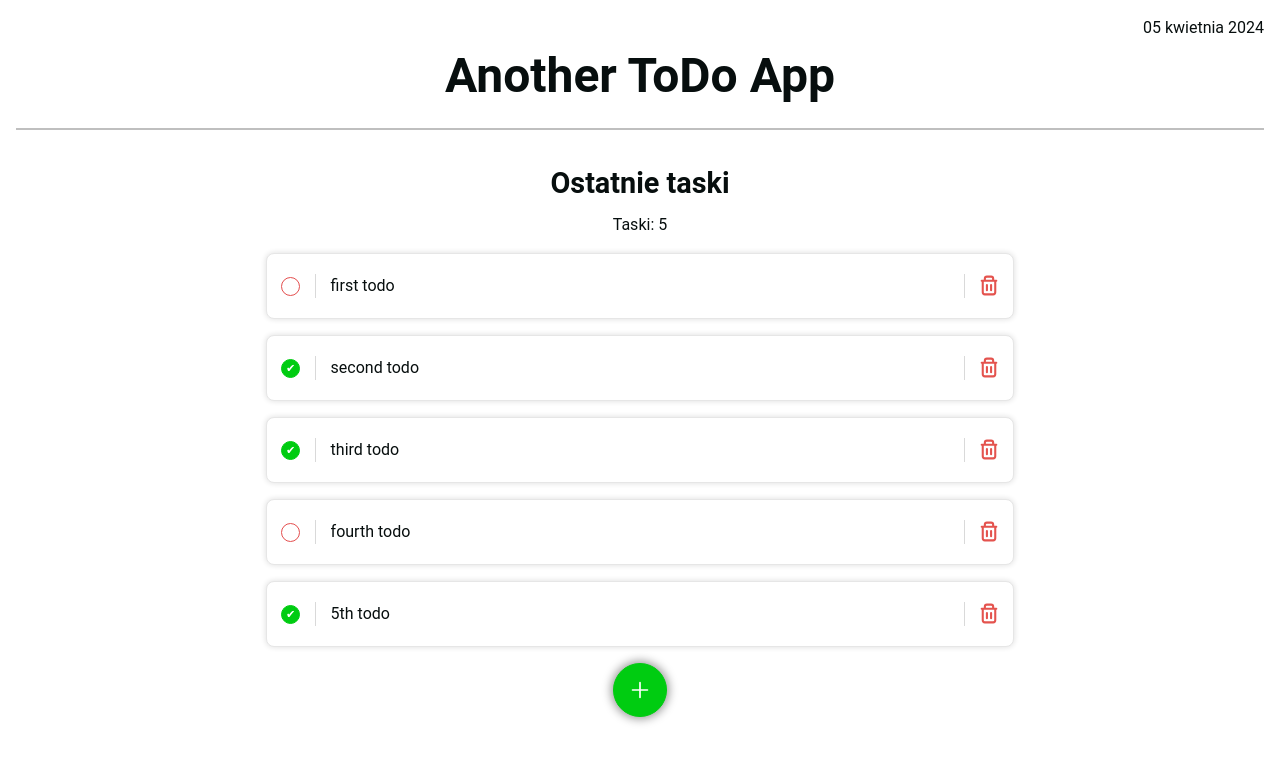
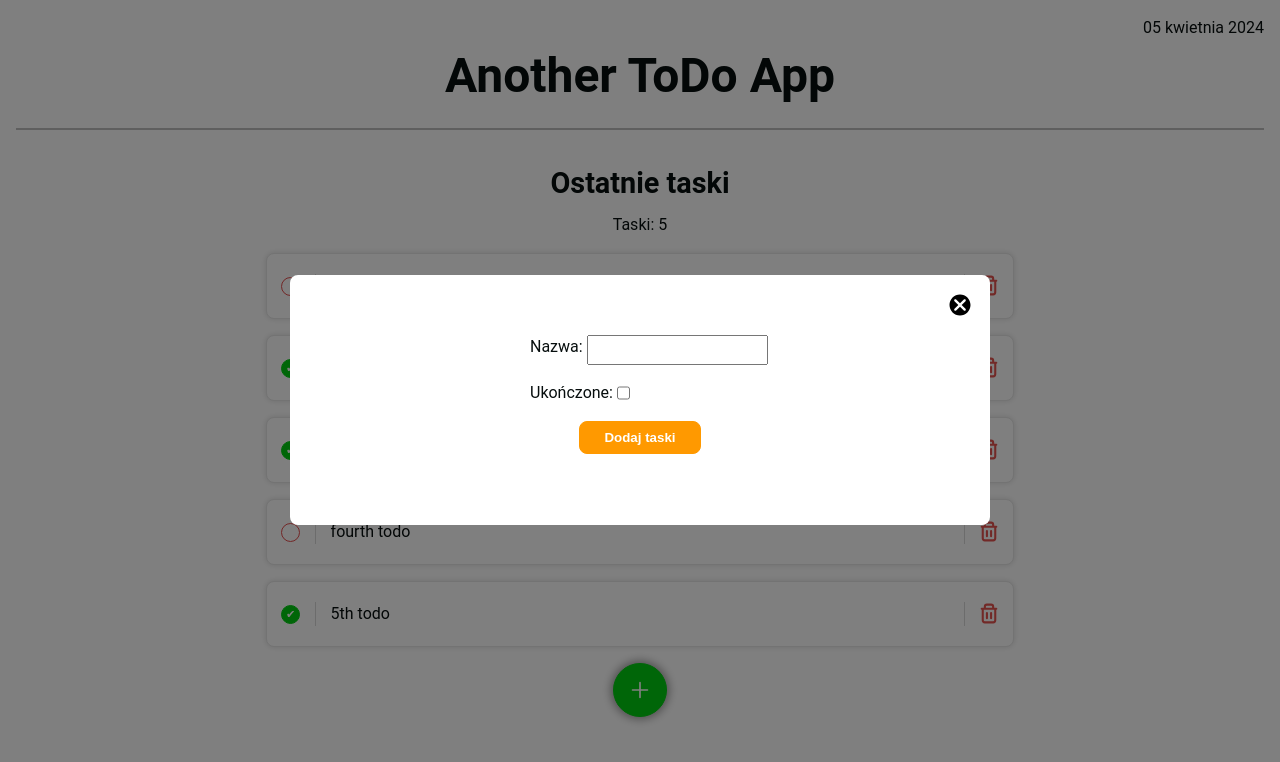
Before and after one commit to marcinsuski/another-todo, a React (Vite) app: page / in a window 1280 px wide. Both pictures are taken after a click on the button 640 px from the left and 690 px from the top of the page. Shown: the top 762 px of the page. Built offline with nearby package versions, Linux system fonts and the light colour scheme.

Commit message:
Add modal with form

```diff
--- /dev/null
+++ b/src/components/common/modal.module.css
@@ -0,0 +1,76 @@
+@keyframes showOverlay {
+	0% {
+		opacity: 0;
+	}
+	100% {
+		opacity: 1;
+	}
+}
+
+@keyframes showModal {
+	0% {
+		opacity: 0;
+	}
+	10% {
+		transform: scale(0.7);
+		opacity: 1;
+	}
+	100% {
+		opacity: 1;
+		transform: scale(1);
+	}
+}
+
+.overlay {
+	position: fixed;
+	top: 0;
+	left: 0;
+	width: 100%;
+	height: 100%;
+	background-color: rgba(0, 0, 0, 0.5);
+	display: flex;
+	justify-content: center;
+	align-items: center;
+	opacity: 0;
+	animation: showOverlay 0.5s forwards;
+}
+
+.modal {
+	background-color: var(--shadeLight);
+	padding: 1rem;
+	border-radius: 0.5rem;
+	width: min(700px, 90vw);
+	height: 250px;
+	animation: showModal 0.5s forwards;
+}
+
+.closeButtonWrapper {
+	width: 100%;
+	display: flex;
+	justify-content: flex-end;
+	img {
+		width: 28px;
+		height: 28px;
+	}
+}
+
+.addTodoForm {
+	display: flex;
+	flex-direction: column;
+	align-items: center;
+
+	justify-content: flex-start;
+	gap: 1rem;
+	width: min(220px, 85vw);
+	margin: 1rem auto;
+}
+
+.formField {
+	display: flex;
+	justify-content: flex-start;
+	gap: 0.25rem;
+	width: 100%;
+	input[type="text"] {
+		height: 30px;
+	}
+}
--- /dev/null
+++ b/src/components/common/modal.tsx
@@ -0,0 +1,73 @@
+import { ChangeEvent, useState } from "react";
+import styles from "./modal.module.css";
+
+import Button from "./button";
+
+interface ModalProps {
+	isOpen: boolean;
+	onDismiss: () => void;
+}
+
+interface ContentProps {
+	onDismiss: () => void;
+}
+
+interface Todo {
+	name: string;
+	completed: boolean;
+}
+
+function Content({ onDismiss }: ContentProps) {
+	const [todo, setTodo] = useState<Todo>({ name: "", completed: false });
+
+	const setName = (e: ChangeEvent<HTMLInputElement>) => {
+		setTodo({ ...todo, [e.target.name]: e.target.value });
+	};
+
+	const setCompleted = (e: ChangeEvent<HTMLInputElement>) => {
+		setTodo({ ...todo, completed: e.target.checked });
+	};
+
+	const onSubmit = (event: React.FormEvent<HTMLFormElement>) => {
+		event.preventDefault();
+		onDismiss();
+	};
+
+	return (
+		<div className={styles.modal} onClick={(e) => e.stopPropagation()}>
+			<div className={styles.closeButtonWrapper}>
+				<Button
+					onClick={onDismiss}
+					icon={"./src/static/close_icon.svg"}
+					mode="flat"
+				/>
+			</div>
+			<form className={styles.addTodoForm} onSubmit={onSubmit}>
+				<label className={styles.formField}>
+					Nazwa:
+					<input type="text" name="name" value={todo.name} onChange={setName} />
+				</label>
+
+				<label className={styles.formField}>
+					Ukończone:
+					<input
+						type="checkbox"
+						name="completed"
+						checked={todo.completed}
+						onChange={setCompleted}
+					/>
+				</label>
+
+				<Button type="submit" mode="secondary" title="Dodaj taski" />
+			</form>
+		</div>
+	);
+}
+
+export default function Modal({ isOpen, onDismiss }: ModalProps) {
+	return isOpen ? (
+		<div className={styles.overlay} onClick={onDismiss}>
+			<Content onDismiss={onDismiss} />
+		</div>
+	) : null;
+}
--- a/src/components/pages/todo_list/index.tsx
+++ b/src/components/pages/todo_list/index.tsx
@@ -1,7 +1,20 @@
+import { useState } from "react";
+
+import Button from "../../common/button";
+import Modal from "../..//common/modal";
 import Table from "../../common/table";
-import Button from "../../common/button";
 
 export default function TodoList() {
+	const [isOpen, setIsOpen] = useState(false);
+
+	const onDismiss = () => {
+		setIsOpen(false);
+	};
+
+	const showModal = () => {
+		setIsOpen(true);
+	};
+
 	return (
 		<>
 			<Table />
@@ -11,7 +24,9 @@ export default function TodoList() {
 				className={"addTodo"}
 				title=""
 				icon={"src/static/add_white.svg"}
+				onClick={showModal}
 			/>
+			{isOpen && <Modal isOpen={isOpen} onDismiss={onDismiss} />}
 		</>
 	);
 }
```
Also changed, not shown: src/static/close_icon.svg (added).
